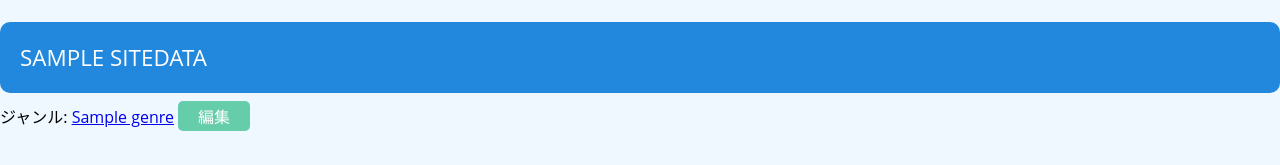
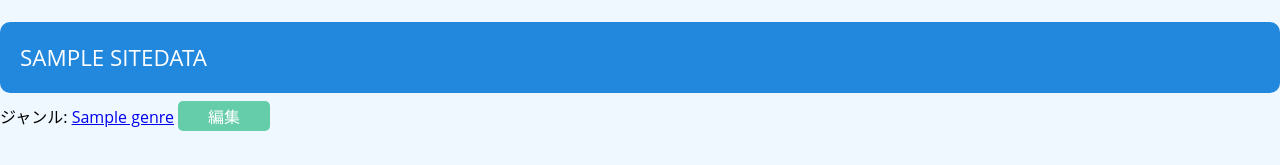
Before and after one commit to Tomoki245724/Ootorikaihi, a Flask app: page /site/1 in a window 1280 px wide. Shown: the part 80-245 px from the top of the page. Run offline with Flask 3, Linux system fonts and the light colour scheme; a user stored in the database is signed in; tables that the repository leaves empty hold one stand-in row (values such as "Sample post").

Commit message:
correction

```diff
--- a/flask_app/static/css/create_site.css
+++ b/flask_app/static/css/create_site.css
@@ -208,7 +208,7 @@ a.toedit{
   display: block;
   color: #fff;
   background: #66cdaa;
-  padding: 3px 20px;
+  padding: 3px 30px;
   display: inline-block;
   border-radius: 5px;
   text-decoration: none;
```
